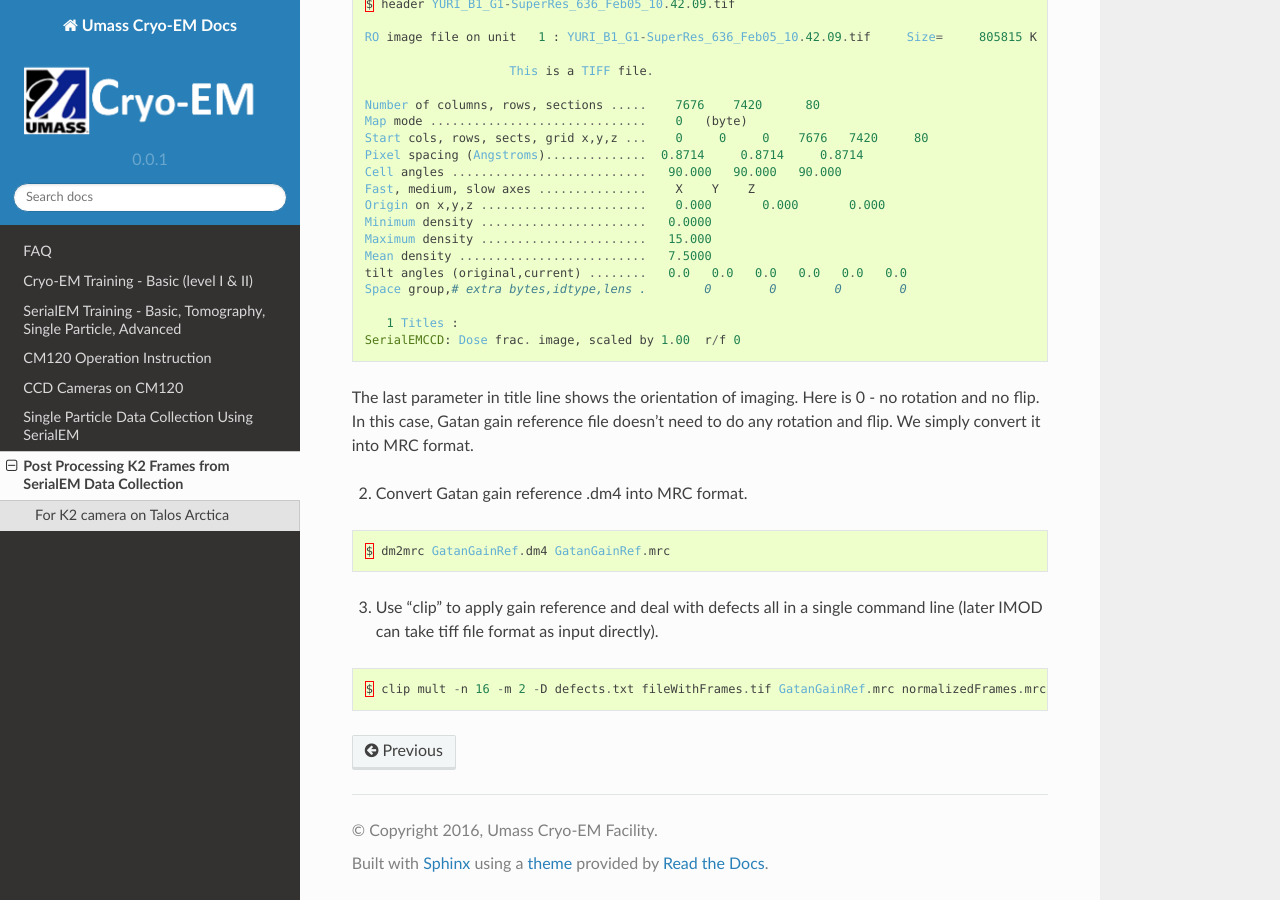
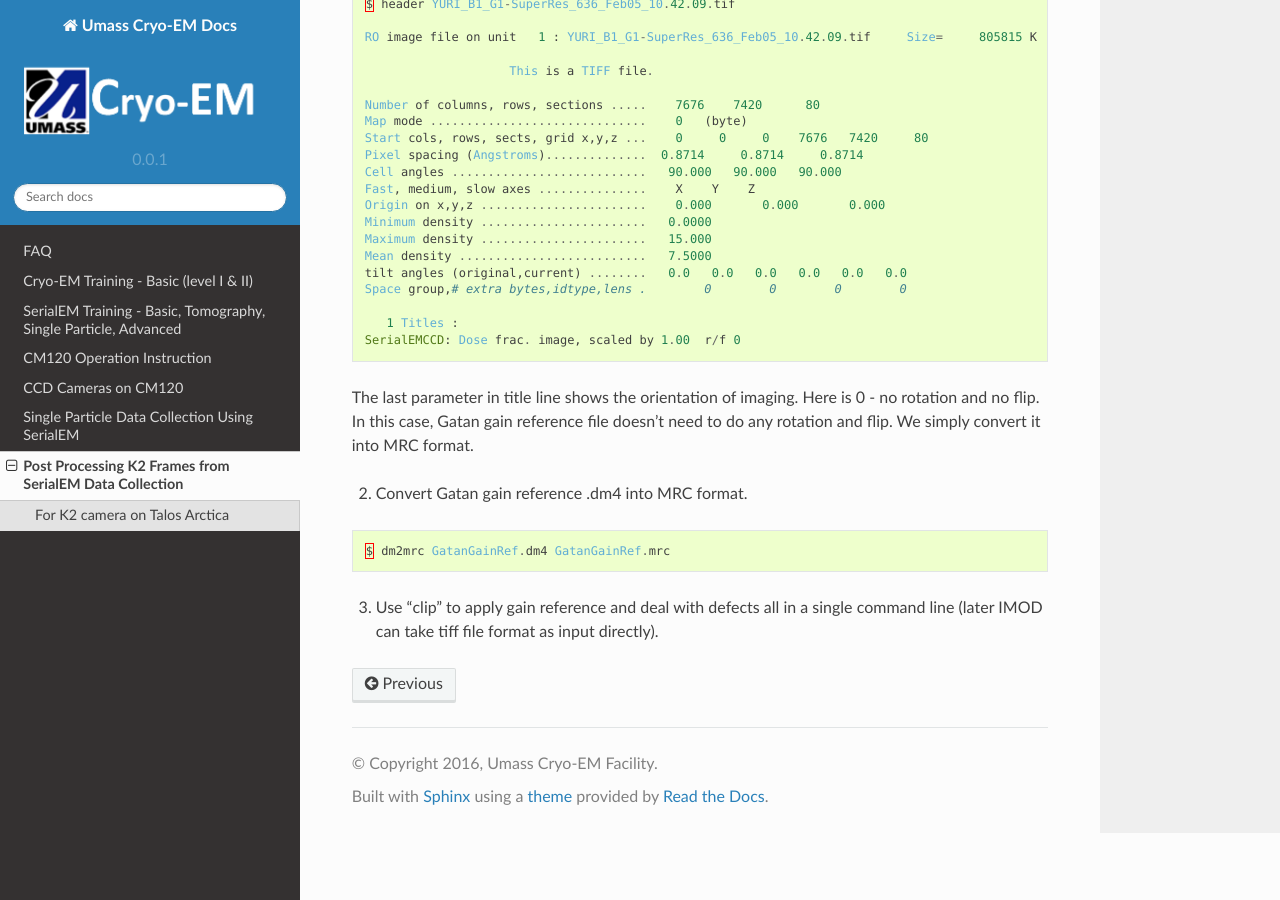
Before and after one commit to xuchen66/sphinx-emdocs, a Sphinx documentation site: the page built from source/post-process-k2-frames.rst, in a window 1280 px wide and 900 px high, scrolled down 1069 px. Built offline with Sphinx 7.4.7 and the Read the Docs theme 2.0.0, drawn with Linux system fonts in a browser that asks for light colours; pages that are not in the unit, such as notebooks, are missing from menus.

Commit message:
Update post-process-k2-frames.rst

```diff
--- a/source/post-process-k2-frames.rst
+++ b/source/post-process-k2-frames.rst
@@ -70,7 +70,3 @@ The last parameter in title line shows the orientation of imaging. Here is 0 - n
    $ dm2mrc GatanGainRef.dm4 GatanGainRef.mrc
 
 3. Use "clip" to apply gain reference and deal with defects all in a single command line (later IMOD can take tiff file format as input directly).
-
-.. code-block:: ruby
-
-   $ clip mult -n 16 -m 2 -D defects.txt fileWithFrames.tif GatanGainRef.mrc normalizedFrames.mrc
```
